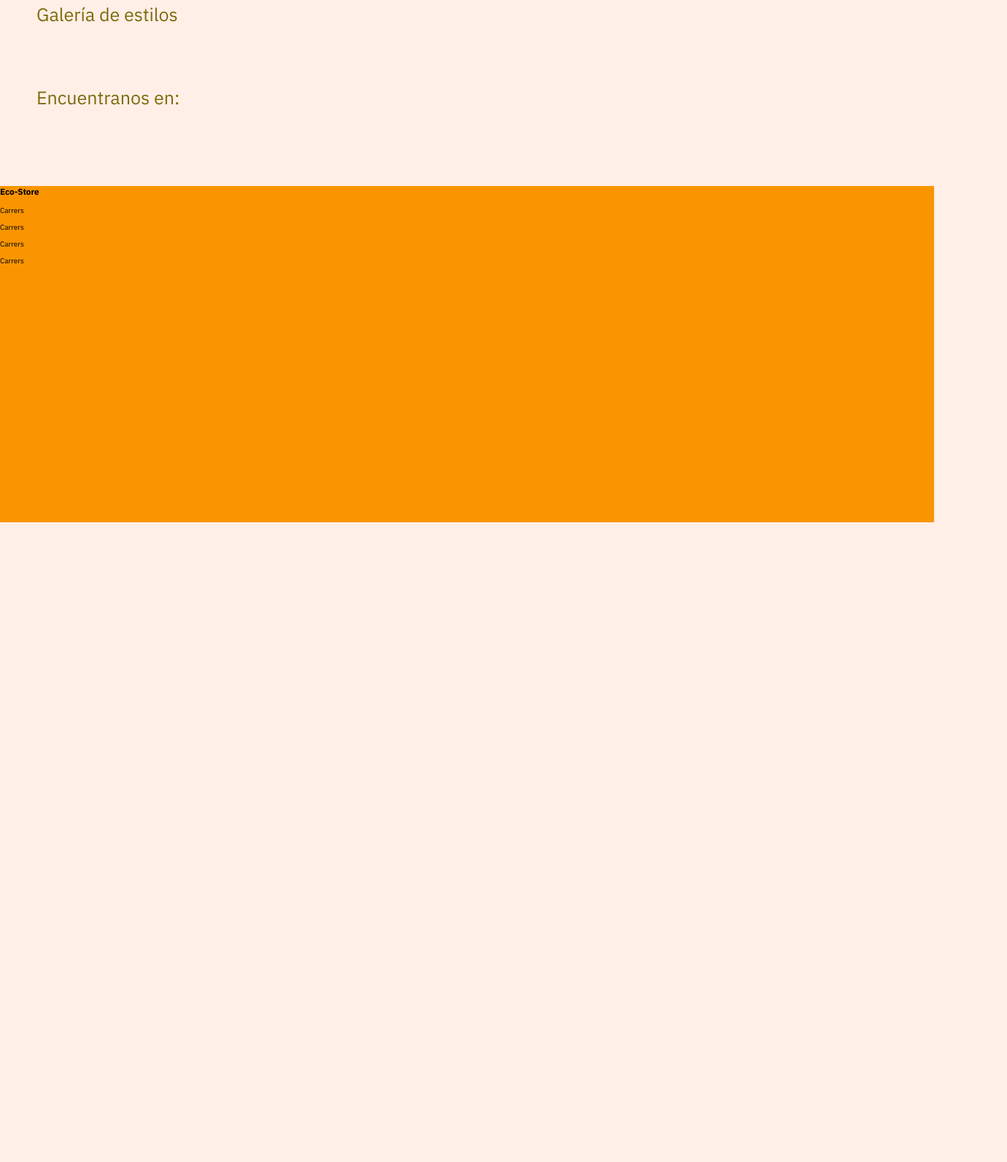
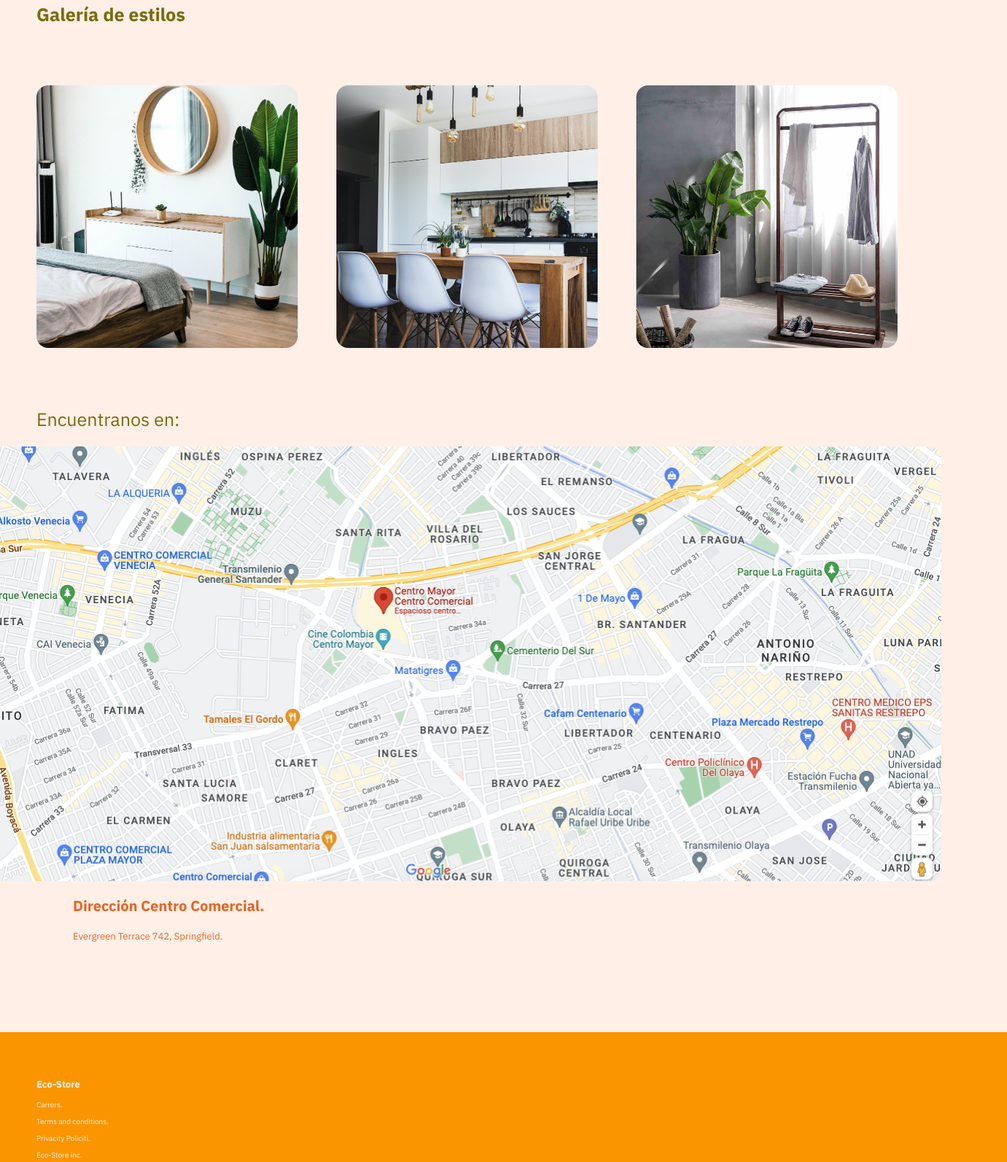
Before and after one commit to facuezeperalta/sass-platzi-fundamentos, a plain HTML site: page Eco-store/index.html in a window 1280 px wide. Shown: the part 3715-5308 px from the top of the page at 73% size, 1380 px wide, since content can reach past the window. Before the commit the page ends 4431 px from the top, so only its background shows below. Drawn offline with Linux system fonts and the light colour scheme.

Commit message:
Proyect done

```diff
--- a/Eco-store/index.html
+++ b/Eco-store/index.html
@@ -266,7 +266,7 @@
         <section class="info-section">
             <div class="aboutus">
                 <h2>Por qué nosotros?</h2>
-                <div class="mision-section">
+                <div class="mission-section">
                     <div class="earth">
                         <img src="./assets/img/img/earth.png" alt="">
                         <p>Compromiso con el medio ambiente garantizando el uso de materiales 100% recicables.</p>
@@ -278,23 +278,24 @@
                 </div>
             </div>
             <div class="gallery">
+
                 <h2>Galería de estilos</h2>
-                <div>
-                    <img src="" alt="">
+                <div class="gallery-images">
+                    <img src="./assets/img/img/gallery-1.jpg" alt="">
+                    <img src="./assets/img/img/gallery-2.jpg" alt="">
+                    <img src="./assets/img/img/gallery-3.jpg" alt="">
                 </div>
-                <div>
-                    <img src="" alt="">
-                </div>
-                <div>
-                    <img src="" alt="">
-                </div>
+
+
+
             </div>
             <div class="location">
                 <h2>Encuentranos en:</h2>
                 <div class="map">
-                    <img src="" alt="">
+                    <img src="./assets/img/img/map.png" alt="">
                 </div>
-                <p></p>
+                <h3>Dirección Centro Comercial.</h3>
+                <p>Evergreen Terrace 742, Springfield.</p>
 
             </div>
         </section>
@@ -302,16 +303,16 @@
     <footer>
         <div>
             <h3>Eco-Store</h3>
-            <p>Carrers</p>
-            <p>Carrers</p>
-            <p>Carrers</p>
-            <p>Carrers</p>
+            <p>Carrers.</p>
+            <p>Terms and conditions.</p>
+            <p>Privacity Policiti.</p>
+            <p>Eco-Store inc.</p>
         </div>
 
         <div class="social-media">
-            <img src="" alt="">
-            <img src="" alt="">
-            <img src="" alt="">
+            <img src="./assets/img/img/instagram-logo.png" alt="Instagram logo">
+            <img src="./assets/img/img/twitter-logo.png" alt="Twitter Logo">
+            <img src="./assets/img/img/facebook-logo.png" alt="Facebook logo">
         </div>
     </footer>
 </body>
--- a/Eco-store/scss/main.scss
+++ b/Eco-store/scss/main.scss
@@ -165,7 +165,7 @@ section{
         padding-bottom: 60px;
         font-weight: bold;
     }
-    .mision-section{
+    .mission-section{
 
         @include flexCenter(row,space-evenly , center );
         .earth{
@@ -187,8 +187,66 @@ section{
     }
 }
 
+.gallery{
+    padding-bottom: 60px;
+    h2{
+        padding-bottom: 60px;
+        font-weight: bold;
+    }
+    .gallery-images{
+        @include flexCenter(row,space-between , center );
+        img{
+            width:28vw;
+            height: 45vh;
+            object-fit: cover;
+            object-position: 5px 35;
+            border-radius: 16px;
+            &:hover{
+                transform: scale(1.1);
+                transition-duration: 0.3s;
+            }
+        }
+    }
+
+}
+.location{
+    color: #E86424;
+
+    padding-bottom: 60px;
+    .h2{
+        padding-top: 60px;
+        padding-bottom: 60px
+    }
+    .map{
+        @include flexCenter(row,center ,center );
+
+    }
+    h3{
+        font-size: 2rem;
+        padding-left: 50px;
+    }
+    p{
+        font-size: $paragraph-size;
+        padding-left: 50px;
+    }
+}
+
 footer{
+    padding: 50px;
     width: 100%;
-    height: 461px;
+    height:auto;
     background-color: $quaternary-color;
+    color:$white-color;
+    h3{
+        font-size: $paragraph-size;
+    }
+    .social-media{
+        padding-top: 24px;
+        @include flexCenter(row,center ,center );
+        gap: 100px;
+        &:hover{
+            cursor: pointer;
+        }
+    }
+
 }
```
Also changed, not shown: Eco-store/css/main.css.
